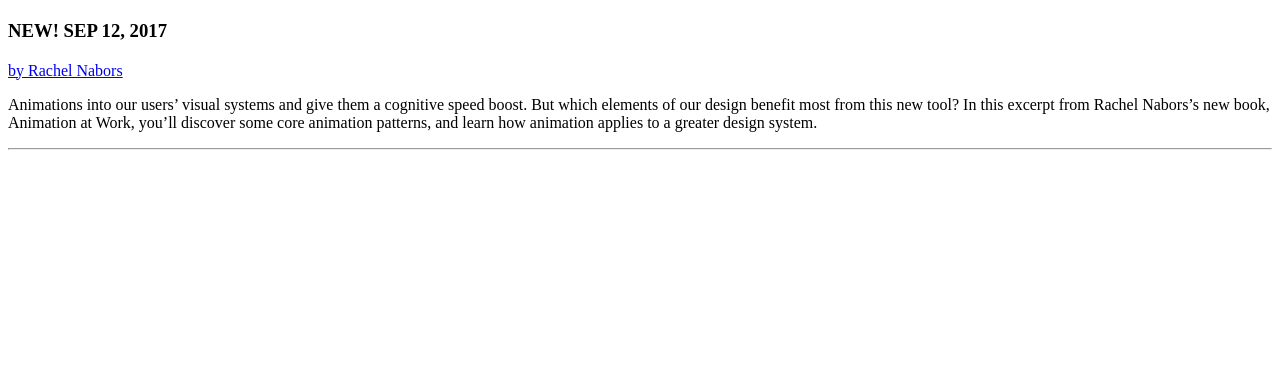
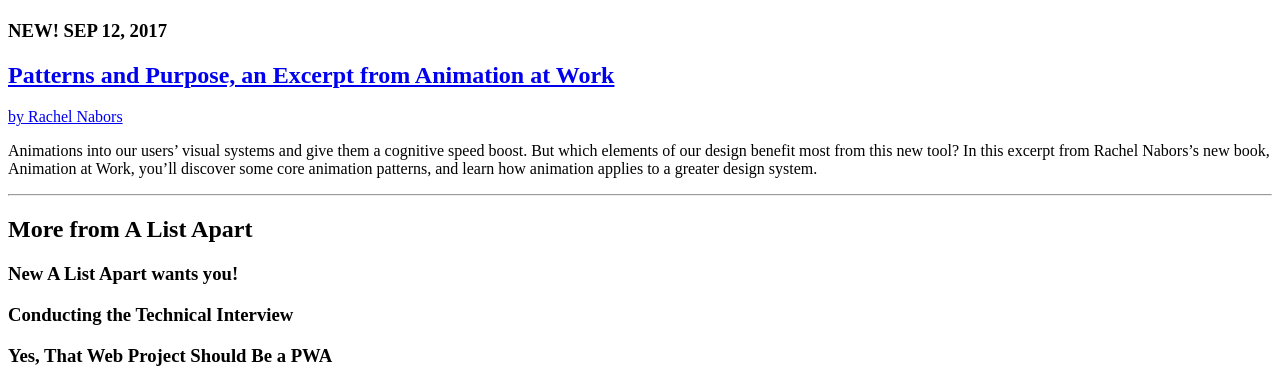
Before and after one commit to mcinello/html-layout, a plain HTML site: page index.html in a window 1280 px wide. Shown: the part 409-800 px from the top of the page. Drawn offline with Linux system fonts and the light colour scheme.

Commit message:
SECTION has 3 articles, all titled with h3

```diff
--- a/index.html
+++ b/index.html
@@ -20,7 +20,7 @@
     </header>
     <main>
       <h2>
-        <a href="https://alistapart.com/article/patterns-and-purpose"Patterns and Purpose, an Excerpt from ANimation at Work</a>
+        <a href="https://alistapart.com/article/patterns-and-purpose">Patterns and Purpose, an Excerpt from Animation at Work</a>
       </h2>
       <p>
         <a href="https://alistapart.com/author/RachelNabors">by Rachel Nabors</a>
@@ -32,7 +32,18 @@
 <hr />
 
     <section>
+      <h2>More from A List Apart</h2>
+      <article>
+        <h3>New A List Apart wants you!</h3>
+      </article>
 
+      <article>
+        <h3>Conducting the Technical Interview</h3>
+      </article>
+
+      <article>
+        <h3>Yes, That Web Project Should Be a PWA</h3>
+      </article>
     </section>
 
   </body>
```
